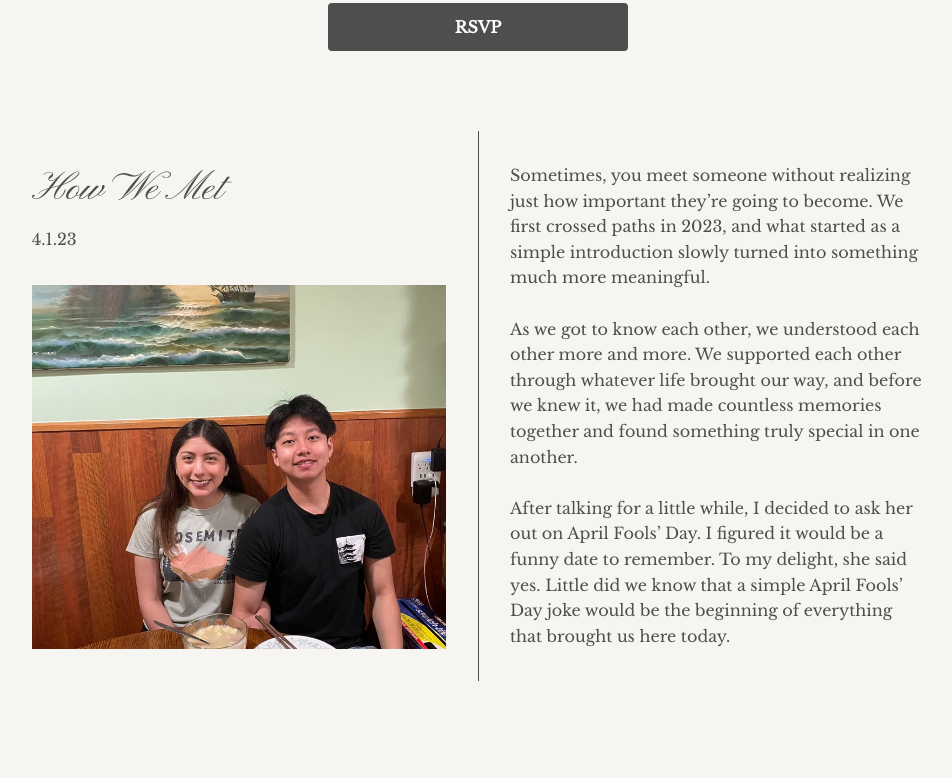
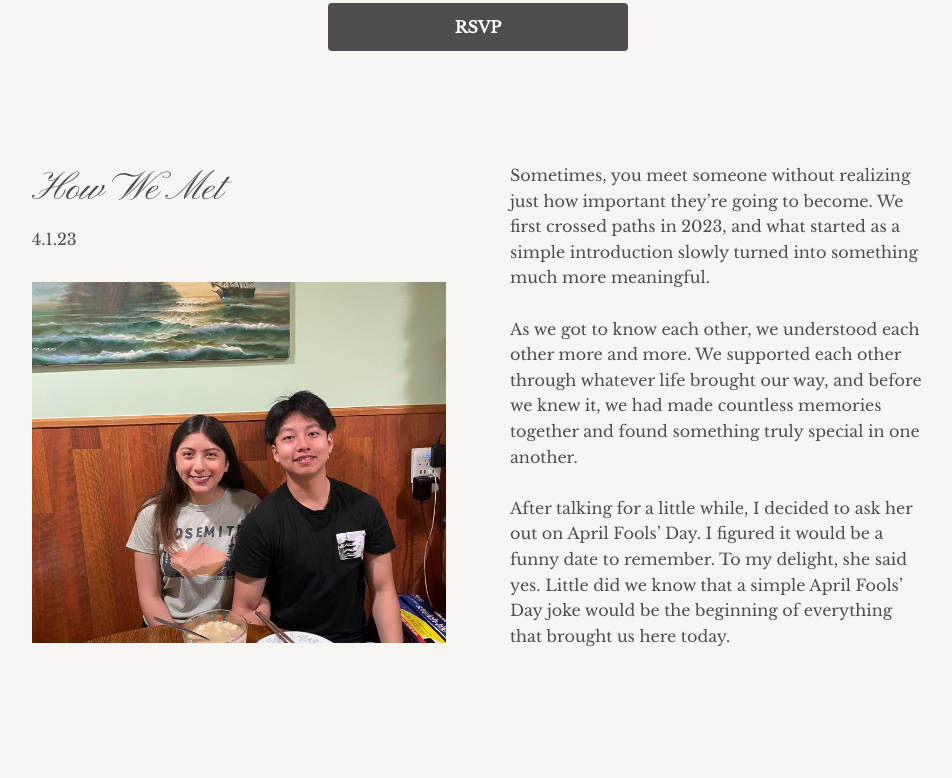
Before and after one commit to Luke7787/wedding-website, a website: page index.html in a window 1280 px wide. Shown: the part 1537-2315 px from the top of the page, without its empty margins (162-1114 px from the left). Drawn offline with nearby package versions, Linux system fonts and the light colour scheme.

Commit message:
updated photos alignement in home tab

```diff
--- a/index.html
+++ b/index.html
@@ -359,6 +359,9 @@
       .story-photo {
         width: 100%;
         margin-top: 8px;
+        /* Pull the photo up to the bottom of the last line of text. */
+        margin-bottom: 3px;
+        transform: translateY(-3px);
         flex: 1 1 auto;
         min-height: 0;
         height: 1px;
@@ -391,13 +394,6 @@
       }
       .story-copy p + p {
         margin-top: 1.6em;
-      }
-      .story-rule {
-        position: absolute;
-        left: 50%;
-        width: 1px;
-        height: 100%;
-        background: var(--ink);
       }
 
       .footer-photo {
@@ -1034,9 +1030,6 @@
         .content {
           padding-top: 8px;
         }
-        .story-rule {
-          display: none;
-        }
         .gallery-grid {
           grid-template-columns: 1fr 1fr;
         }
@@ -1118,6 +1111,8 @@
           height: auto;
           flex: none;
           margin-top: 28px;
+          margin-bottom: 0;
+          transform: none;
           object-fit: unset;
         }
         .party-grid,
@@ -1262,7 +1257,6 @@
                     alt="Luke and Gizelle together at a table"
                   />
                 </div>
-                <div class="story-rule"></div>
                 <div class="story-copy">
                   <p>
                     Sometimes, you meet someone without realizing just how
@@ -1298,7 +1292,6 @@
                     alt="Luke proposing to Gizelle at Baker Beach"
                   />
                 </div>
-                <div class="story-rule"></div>
                 <div class="story-copy">
                   <p>
                     For our 3rd year anniversary of dating, I had Gizelle come
```
